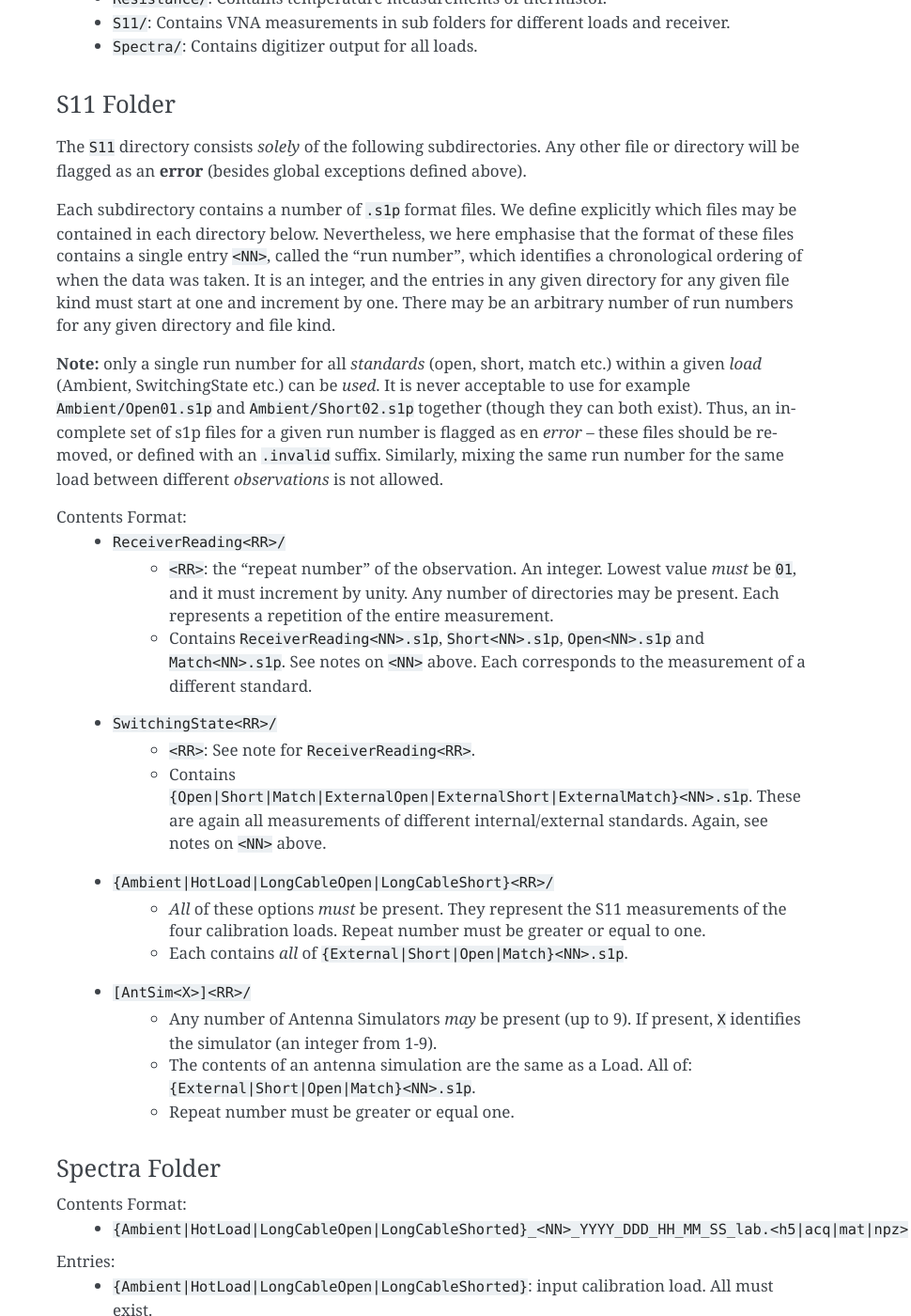
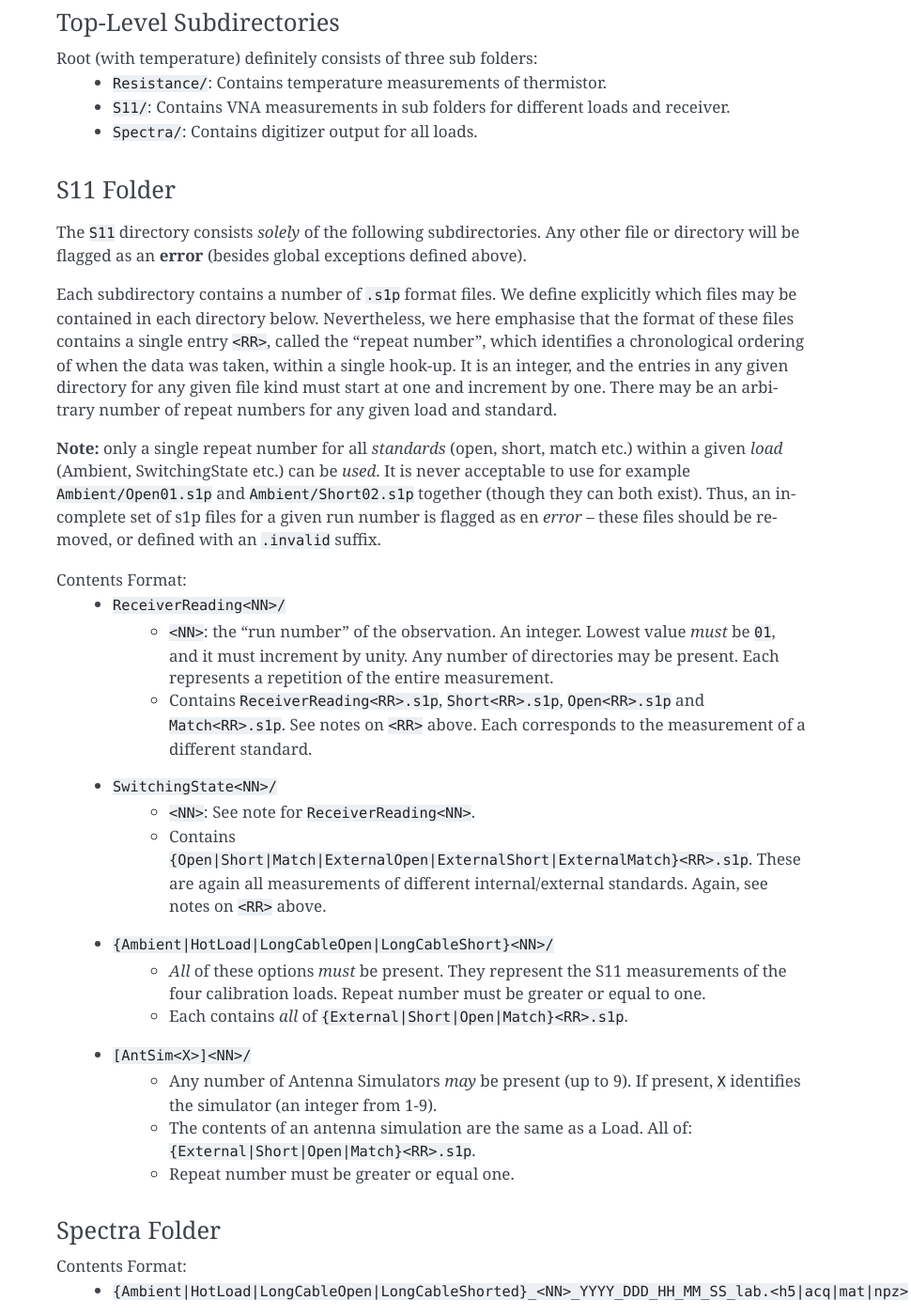
Before and after one commit to edges-collab/edges-io, a Sphinx documentation site: the page built from docs/structure.rst, in a window 1280 px wide and 1400 px high, scrolled down 2171 px. Shown: the whole window at 94% size, without its empty margins (310-1280 px from the left). Built offline with Sphinx 7.4.7, drawn with Linux system fonts in a browser that asks for light colours; some of the changed text lies outside the part shown.

Commit message:
fix: swap run number and repeat number for S11

```diff
--- a/docs/structure.rst
+++ b/docs/structure.rst
@@ -57,14 +57,18 @@ present (including none)::
                 {Ambient|HotLoad|LongCableOpen|LongCableShorted}_<NN>_YYYY_DDD_HH_MM_SS_lab.<h5|acq|mat|npz>
                 <AntSimX>_<NN>_YYYY_DDD_HH_MM_SS_lab.{h5|acq|mat|npz}
             S11/
-                ReceiverReading<RR>/
-                    {ReceiverReading|Open|Short|Match}<NN>.s1p
-                SwitchingState<RR>/
-                    {Open|Short|Match|ExternalOpen|ExternalShort|ExternalMatch}<NN>.s1p
-                {LongCableOpen|LongCableShort|Ambient|HotLoad}<RR>/
-                    {Open|Short|Match|External}<NN>.s1p
-                <AntSimX><RR>/
-                    {Open|Short|Match|External}<NN>.s1p
+                ReceiverReading<NN>/
+                    {ReceiverReading|Open|Short|Match}<RR>.s1p
+                SwitchingState<NN>/
+                    {Open|Short|Match|ExternalOpen|ExternalShort|ExternalMatch}<RR>.s1p
+                {LongCableOpen|LongCableShort|Ambient|HotLoad}<NN>/
+                    {Open|Short|Match|External}<RR>.s1p
+                <AntSimX><NN>/
+                    {Open|Short|Match|External}<RR>.s1p
+
+**Note:** the various occurrences of ``<NN>`` here signify the "run number". Each load
+(Ambient/HotLoad/...) may have a unique run number greater than zero, however, the run
+number for that load is then the same between resistance, spectra and s11.
 
 We will go through each format in more detail below to identify any vague points and
 also describe the metadata of each entry.
@@ -106,42 +110,41 @@ or directory will be flagged as an **error** (besides global exceptions defined
 
 Each subdirectory contains a number of ``.s1p`` format files. We define explicitly
 which files may be contained in each directory below. Nevertheless, we here
-emphasise that the format of these files contains a single entry ``<NN>``, called
-the "run number", which identifies a chronological ordering of when the data was taken.
+emphasise that the format of these files contains a single entry ``<RR>``, called
+the "repeat number", which identifies a chronological ordering of when the data was taken,
+within a single hook-up.
 It is an integer, and the entries in any given directory for any given file kind must
-start at one and increment by one. There may be an arbitrary number of run numbers for
-any given directory and file kind.
+start at one and increment by one. There may be an arbitrary number of repeat numbers for
+any given load and standard.
 
-**Note:** only a single run number for all *standards* (open, short, match etc.) within
+**Note:** only a single repeat number for all *standards* (open, short, match etc.) within
 a given *load* (Ambient, SwitchingState etc.) can be *used*. It is never acceptable to
 use for example ``Ambient/Open01.s1p`` and ``Ambient/Short02.s1p`` together (though they
 can both exist). Thus, an incomplete set of s1p files for a given run number is flagged
 as en *error* -- these files should be removed, or defined with an ``.invalid`` suffix.
-Similarly, mixing the same run number for the same load between different *observations*
-is not allowed.
 
 Contents Format:
-    * ``ReceiverReading<RR>/``
-        - ``<RR>``: the "repeat number" of the observation. An integer. Lowest value
+    * ``ReceiverReading<NN>/``
+        - ``<NN>``: the "run number" of the observation. An integer. Lowest value
           *must* be ``01``, and it must increment by unity. Any number of directories
           may be present. Each represents a repetition of the entire measurement.
-        - Contains ``ReceiverReading<NN>.s1p``, ``Short<NN>.s1p``, ``Open<NN>.s1p``
-          and ``Match<NN>.s1p``. See notes on ``<NN>`` above. Each corresponds to the
+        - Contains ``ReceiverReading<RR>.s1p``, ``Short<RR>.s1p``, ``Open<RR>.s1p``
+          and ``Match<RR>.s1p``. See notes on ``<RR>`` above. Each corresponds to the
           measurement of a different standard.
-    * ``SwitchingState<RR>/``
-        - ``<RR>``: See note for ``ReceiverReading<RR>``.
-        - Contains ``{Open|Short|Match|ExternalOpen|ExternalShort|ExternalMatch}<NN>.s1p``.
+    * ``SwitchingState<NN>/``
+        - ``<NN>``: See note for ``ReceiverReading<NN>``.
+        - Contains ``{Open|Short|Match|ExternalOpen|ExternalShort|ExternalMatch}<RR>.s1p``.
           These are again all measurements of different internal/external standards. Again,
-          see notes on ``<NN>`` above.
-    * ``{Ambient|HotLoad|LongCableOpen|LongCableShort}<RR>/``
+          see notes on ``<RR>`` above.
+    * ``{Ambient|HotLoad|LongCableOpen|LongCableShort}<NN>/``
         - *All* of these options *must* be present. They represent the S11 measurements
           of the four calibration loads. Repeat number must be greater or equal to one.
-        - Each contains *all* of ``{External|Short|Open|Match}<NN>.s1p``.
-    * ``[AntSim<X>]<RR>/``
+        - Each contains *all* of ``{External|Short|Open|Match}<RR>.s1p``.
+    * ``[AntSim<X>]<NN>/``
         - Any number of Antenna Simulators *may* be present (up to 9). If present, ``X``
           identifies the simulator (an integer from 1-9).
         - The contents of an antenna simulation are the same as a Load. All of:
-          ``{External|Short|Open|Match}<NN>.s1p``.
+          ``{External|Short|Open|Match}<RR>.s1p``.
         - Repeat number must be greater or equal one.
 
 
@@ -191,6 +194,12 @@ which correspond to:
   be changed in order to give the same results, or not error. In this case, all
   observations on disk will require updating.
 
+v2.0.0
+~~~~~~
+* Fixed a bug in the documentation, in which "run number" and "repeat number" were swapped
+  for the S11. Also added a clarifying note that only one run number per load is allowed
+  for all kinds of measurements (spectra/resistance/s11).
+
 v1.1.0
 ~~~~~~
 * Specified that ``Notes.txt`` must be placed in the root folder rather than anywhere
--- a/example-observation.yaml
+++ b/example-observation.yaml
@@ -31,7 +31,7 @@ files:
     long:
     hot_load:
   s11:
-    # Each of these should point to a directory, and have a run number
+    # Each of these should point to a directory, and have a repeat number
     ambient: ['/path/to/S11/Ambient01', 1]
     hot_load: ['/path/to/different/S11/HotLoad02', 2]
     open: ['/path/to/S11/Open01', 1]
```
Also changed, not shown: other parts of docs/structure.rst (+1 -1 lines), README.rst (+4 -4 lines), example-obs-definition.yaml (+11 -16 lines), 2 other files.
